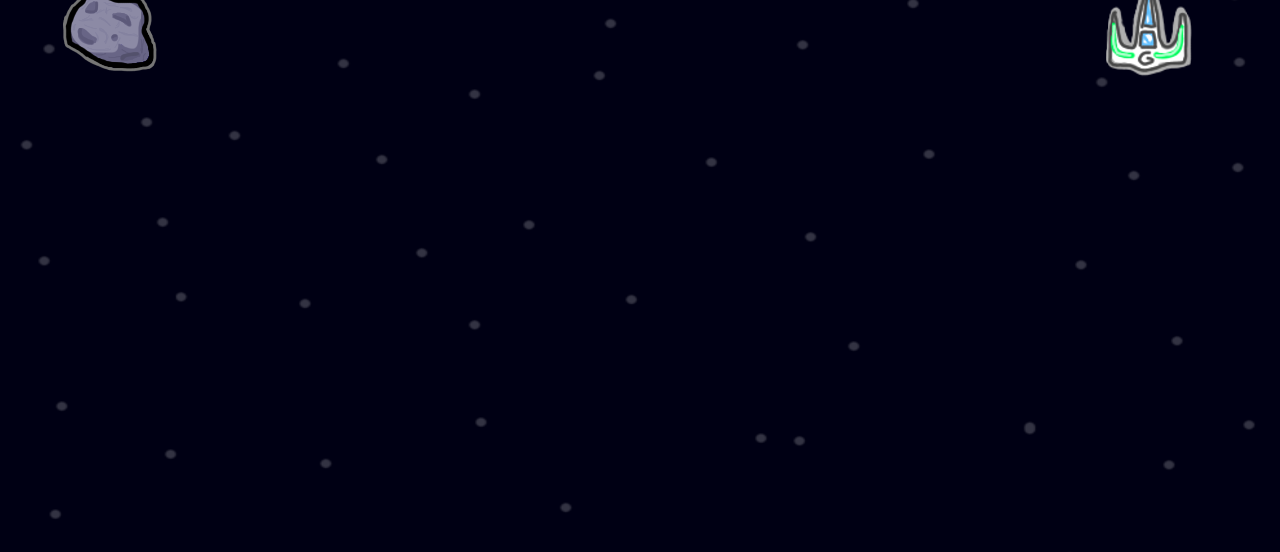
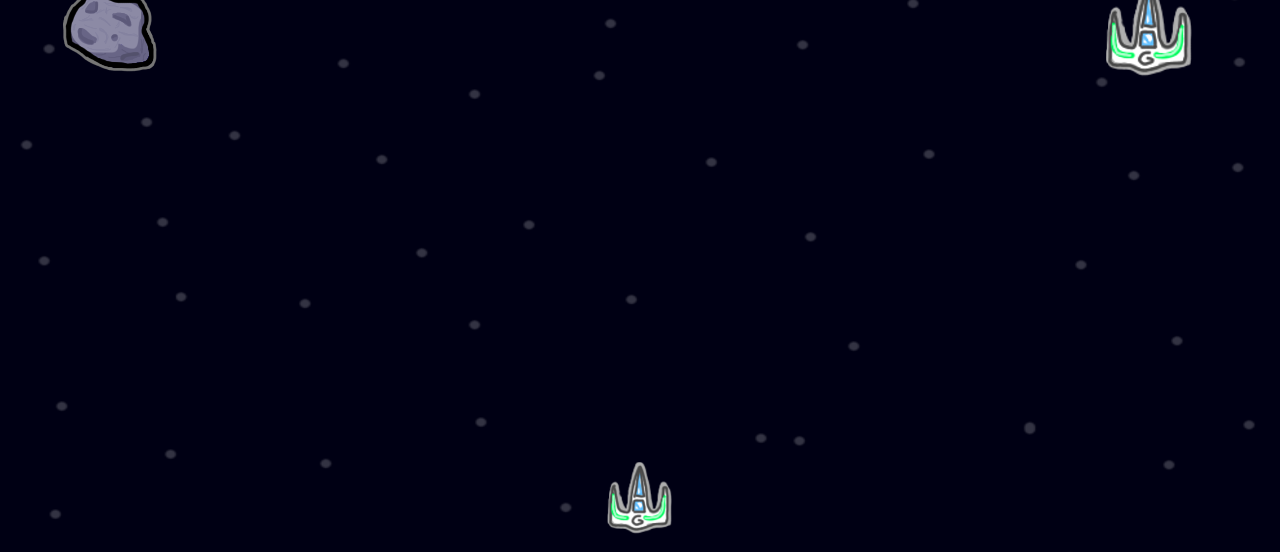
Before and after one commit to ChrisDev110/SpaceGame, a plain HTML site: page index.html in a window 1280 px wide. Shown: the part 80-632 px from the top of the page. Drawn offline with nearby package versions, Linux system fonts and the light colour scheme.

Commit message:
Add files via upload

```diff
--- a/index.html
+++ b/index.html
@@ -111,10 +111,21 @@
             margin-left: -240px;
             transform: rotate(-360deg);
         }
+        #nave {
+            position: absolute;
+            width: 75px;
+            height: 75px;
+            left: 50%;
+            top: 90%;
+            margin-left: -37px;
+            margin-top: -180px;
+        }
     </style>
 </head>
 <body>
     <img src="stars.png" style="position: absolute; padding: 0; margin: 0; width: 100%; height: 100%; opacity: 0.2;">
+    <canvas style="position: absolute; top: 0; left: 0;"></canvas>
+    <img src="nave.png" id="nave">
     <div id="j1d">
         <p>soy un meteorito, obviamente te puedo matar,
             no me puedo mover,
@@ -133,43 +144,77 @@
     </div>
     <img src="nave.png" id="j2" onmouseover="j2di()" onmouseout="j2do()">
     <p style="position: absolute; color: white; font-size: 40px; text-align: center; left: 50%; font-family: 'Oswald', sans-serif; margin-left: -175px; margin-top: -10px; opacity: 0.3;">Desarrollado por Chris</p>
-    <a href="https://www.mediafire.com/file/xzwk415zsihfl9u/Juego.zip/file" id="DownloadButton">Descargar</a>
-    <a href="info.html" id="InfoB">Informacion</a>
+    <a href="https://www.mediafire.com/file/xzwk415zsihfl9u/Juego.zip/file" id="DownloadButton">Descargar</a> <a href="info.html" id="InfoB">Informacion</a>
     <script>
-        let j1d = document.getElementById("j1d")
-        let j2d = document.getElementById("j2d")
-        function j1di() {
-            j1d.style.marginLeft = "200px"
+        let j1d = document.getElementById("j1d"); let j2d = document.getElementById("j2d")
+
+        function j1di() {j1d.style.marginLeft = "200px"
             j1d.style.width = "400px"
             j1d.style.height = "200px"
             j1d.style.opacity = "1"
             j1d.style.marginTop = "0"
-            j1d.style.fontSize = "25px"
-        }
-        function j1do() {
-            j1d.style.marginLeft = "150px"
+            j1d.style.fontSize = "25px"}
+        function j1do() {j1d.style.marginLeft = "150px"
             j1d.style.width = "0px"
             j1d.style.height = "100px"
             j1d.style.opacity = "0"
             j1d.style.marginTop = "50px"
-            j1d.style.fontSize = "0"
-        }
-        function j2di() {
-            j2d.style.marginLeft = "-640px"
+            j1d.style.fontSize = "0"}
+        function j2di() {j2d.style.marginLeft = "-640px"
             j2d.style.width = "400px"
             j2d.style.height = "200px"
             j2d.style.opacity = "1"
             j2d.style.marginTop = "0"
-            j2d.style.fontSize = "25px"
-        }
-        function j2do() {
-            j2d.style.marginLeft = "-170px"
+            j2d.style.fontSize = "25px"}
+        function j2do() {j2d.style.marginLeft = "-170px"
             j2d.style.width = "0px"
             j2d.style.height = "100px"
             j2d.style.opacity = "0"
             j2d.style.marginTop = "50px"
-            j2d.style.fontSize = "0"
+            j2d.style.fontSize = "0"}
+
+        let canvas = document.querySelector("canvas")
+        let ctx = canvas.getContext("2d")
+
+        let nave = document.getElementById("nave"); let naveH = 50
+        let keys = []; let md = false
+
+        let bullets = []; let bulletTimer = 0
+
+        canvas.width = window.innerWidth
+        canvas.height = window.innerHeight
+
+        window.onresize = (e) => {
+            canvas.width = window.innerWidth
+            canvas.height = window.innerHeight
         }
+
+        window.onkeydown = (e) => keys[e.key] = true
+        window.onkeyup = (e) => keys[e.key] = false
+        window.onmousedown = (e) => md = true
+        window.onmouseup = (e) => md = false
+        window.setInterval((e) => {
+            ctx.clearRect(0, 0, canvas.width, canvas.height)
+            bulletTimer += 0.1
+            if (bulletTimer > 1.2) {
+                bulletTimer = 0
+                if (md) bullets.push({x: (naveH / 100) * canvas.width, y: 0})
+            }
+            for (let i = 0; i < bullets.length; i += 1) {
+                let bullet = bullets[i]
+                bullet.y -= 10
+                ctx.fillStyle = "red"
+                ctx.fillRect(bullet.x - 7, bullet.y - 10 + canvas.height/1.1 - 180, 15, 30)
+                if (bullet.y < -canvas.height) {
+                    bullets.splice(i, 1)
+                }
+            }
+            if (keys["ArrowLeft"]) naveH -= 0.5
+            if (keys["ArrowRight"]) naveH += 0.5
+            if (naveH < 0) naveH = 0
+            if (naveH > 100) naveH = 100
+            nave.style.left = naveH + "%"
+        }, 16)
     </script>
 </body>
 </html>
```
